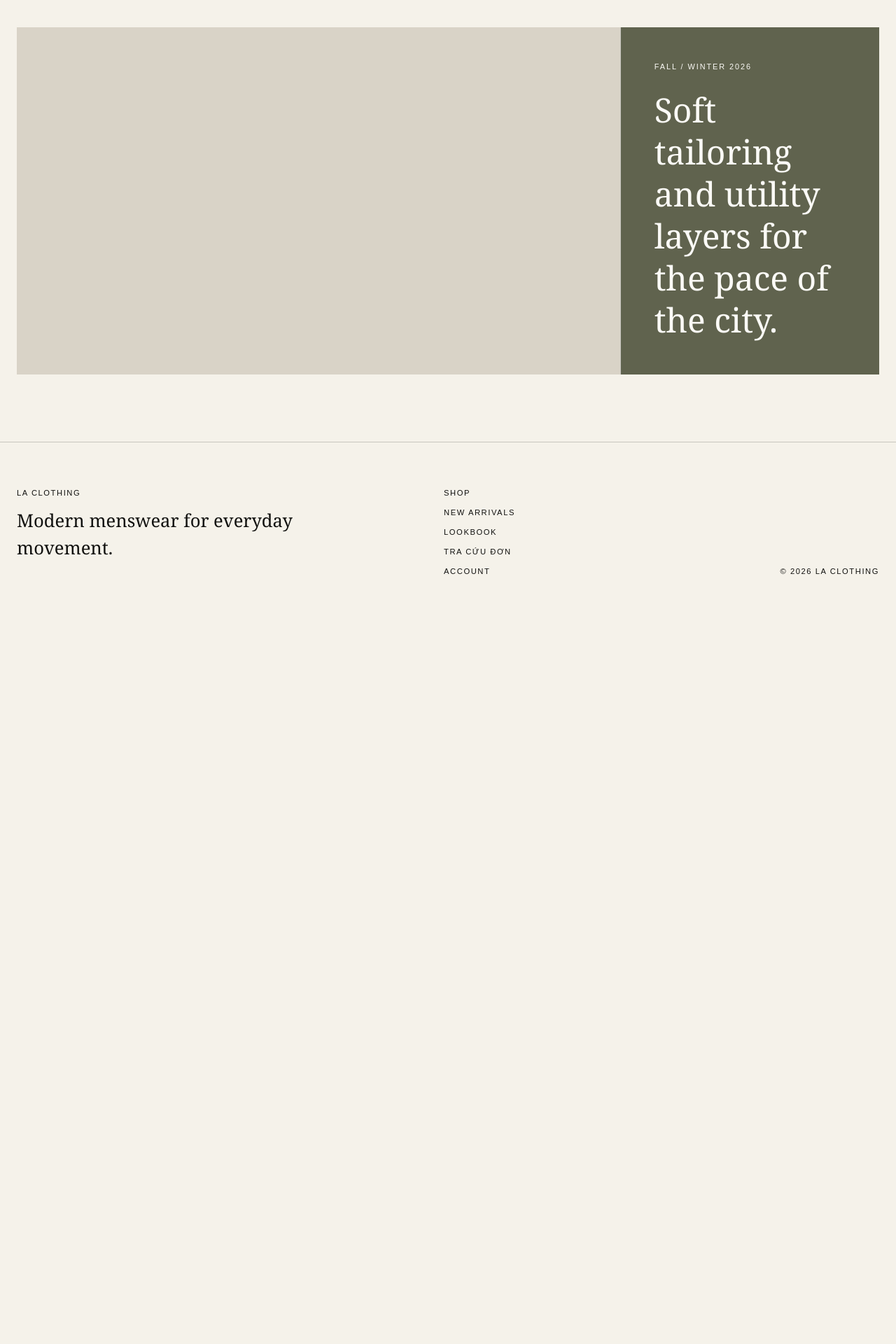
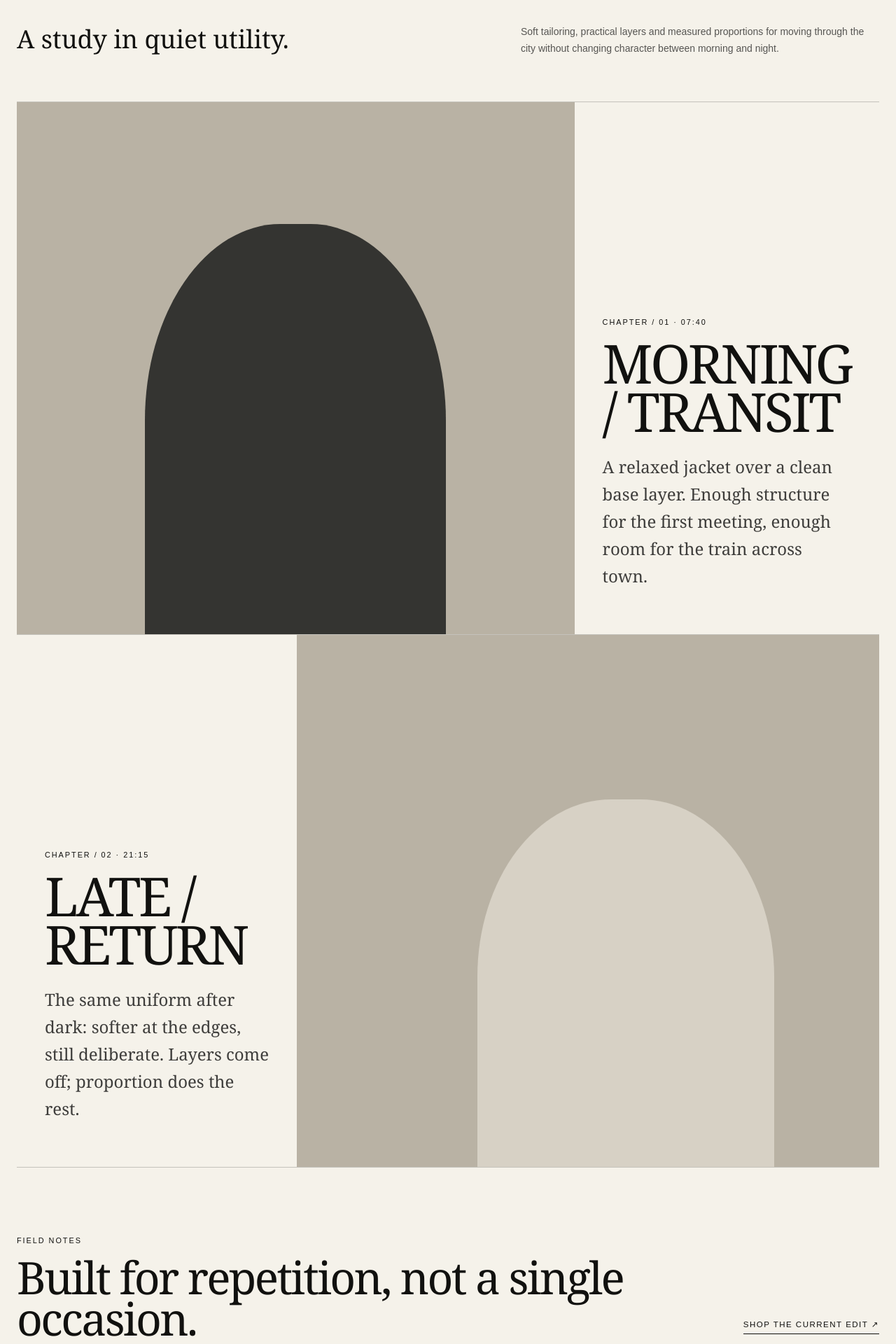
Before and after one commit to nguyentuanson27-netizen/website-la-clothing, a Next.js app: page /lookbook in a window 1280 px wide. Shown: the part 360-2280 px from the top of the page at 70% size. Before the commit the page ends 1217 px from the top, so only its background shows below. Built offline with nearby package versions, Linux system fonts and the light colour scheme.

Commit message:
build complete City Uniform lookbook composition

```diff
--- a/src/app/lookbook/page.tsx
+++ b/src/app/lookbook/page.tsx
@@ -1,4 +1,5 @@
 import type { Metadata } from "next";
+import Link from "next/link";
 
 export const metadata: Metadata = {
   title: "Lookbook",
@@ -8,19 +9,65 @@ export const metadata: Metadata = {
 export default function LookbookPage() {
   return (
     <div className="mx-auto max-w-[1600px] px-6 py-16 md:py-24">
-      <p className="eyebrow">Editorial / 02</p>
-      <h1 className="mt-4 text-[clamp(3.5rem,10vw,9rem)] font-semibold leading-[0.86] tracking-[-0.05em]">
-        CITY UNIFORM
-      </h1>
-      <div className="mt-12 grid min-h-[60vh] gap-px bg-black/20 md:grid-cols-[1.4fr_0.6fr]">
-        <div className="bg-[var(--stone)]" aria-hidden="true" />
-        <div className="flex flex-col justify-end bg-[var(--olive)] p-8 text-[var(--white)] md:p-12">
-          <p className="eyebrow">Fall / Winter 2026</p>
-          <p className="mt-6 max-w-md font-serif text-3xl leading-tight md:text-5xl">
-            Soft tailoring and utility layers for the pace of the city.
+      <header className="border-b border-black/20 pb-12 md:pb-16">
+        <p className="eyebrow">Editorial / 02 · Fall / Winter 2026</p>
+        <h1 className="mt-4 max-w-6xl text-[clamp(3.5rem,10vw,9rem)] font-semibold leading-[0.86] tracking-[-0.05em]">
+          CITY UNIFORM
+        </h1>
+        <div className="mt-10 grid gap-8 md:grid-cols-2 md:items-end">
+          <p className="max-w-xl font-serif text-2xl leading-snug md:text-4xl">
+            A study in quiet utility.
+          </p>
+          <p className="max-w-lg text-sm leading-6 text-black/65 md:justify-self-end">
+            Soft tailoring, practical layers and measured proportions for moving through the city without changing
+            character between morning and night.
           </p>
         </div>
-      </div>
+      </header>
+
+      <section className="grid border-b border-black/20 md:grid-cols-[1.35fr_0.65fr]" aria-labelledby="morning-transit-title">
+        <div className="lookbook-panel min-h-[62vh] md:min-h-[760px]" aria-hidden="true">
+          <span className="lookbook-figure" />
+        </div>
+        <div className="flex flex-col justify-end py-12 md:px-10 md:py-16">
+          <p className="eyebrow">Chapter / 01 · 07:40</p>
+          <h2 id="morning-transit-title" className="mt-4 font-serif text-[clamp(2.8rem,6vw,6rem)] leading-[0.9] tracking-[-0.045em]">
+            MORNING / TRANSIT
+          </h2>
+          <p className="mt-6 max-w-md font-serif text-xl leading-relaxed text-black/75 md:text-2xl">
+            A relaxed jacket over a clean base layer. Enough structure for the first meeting, enough room for the
+            train across town.
+          </p>
+        </div>
+      </section>
+
+      <section className="grid border-b border-black/20 md:grid-cols-[0.65fr_1.35fr]" aria-labelledby="late-return-title">
+        <div className="flex flex-col justify-end py-12 md:px-10 md:py-16">
+          <p className="eyebrow">Chapter / 02 · 21:15</p>
+          <h2 id="late-return-title" className="mt-4 font-serif text-[clamp(2.8rem,6vw,6rem)] leading-[0.9] tracking-[-0.045em]">
+            LATE / RETURN
+          </h2>
+          <p className="mt-6 max-w-md font-serif text-xl leading-relaxed text-black/75 md:text-2xl">
+            The same uniform after dark: softer at the edges, still deliberate. Layers come off; proportion does the
+            rest.
+          </p>
+        </div>
+        <div className="lookbook-panel min-h-[62vh] bg-[var(--olive)] md:min-h-[760px]" aria-hidden="true">
+          <span className="lookbook-figure lookbook-figure--small" />
+        </div>
+      </section>
+
+      <section className="grid gap-8 py-16 md:grid-cols-[1fr_auto] md:items-end md:py-24" aria-labelledby="lookbook-close-title">
+        <div>
+          <p className="eyebrow">Field notes</p>
+          <h2 id="lookbook-close-title" className="mt-4 max-w-4xl font-serif text-[clamp(2.5rem,5vw,5.5rem)] leading-[0.92] tracking-[-0.04em]">
+            Built for repetition, not a single occasion.
+          </h2>
+        </div>
+        <Link className="text-link md:mb-2" href="/shop">
+          Shop the current edit ↗
+        </Link>
+      </section>
     </div>
   );
 }
```
